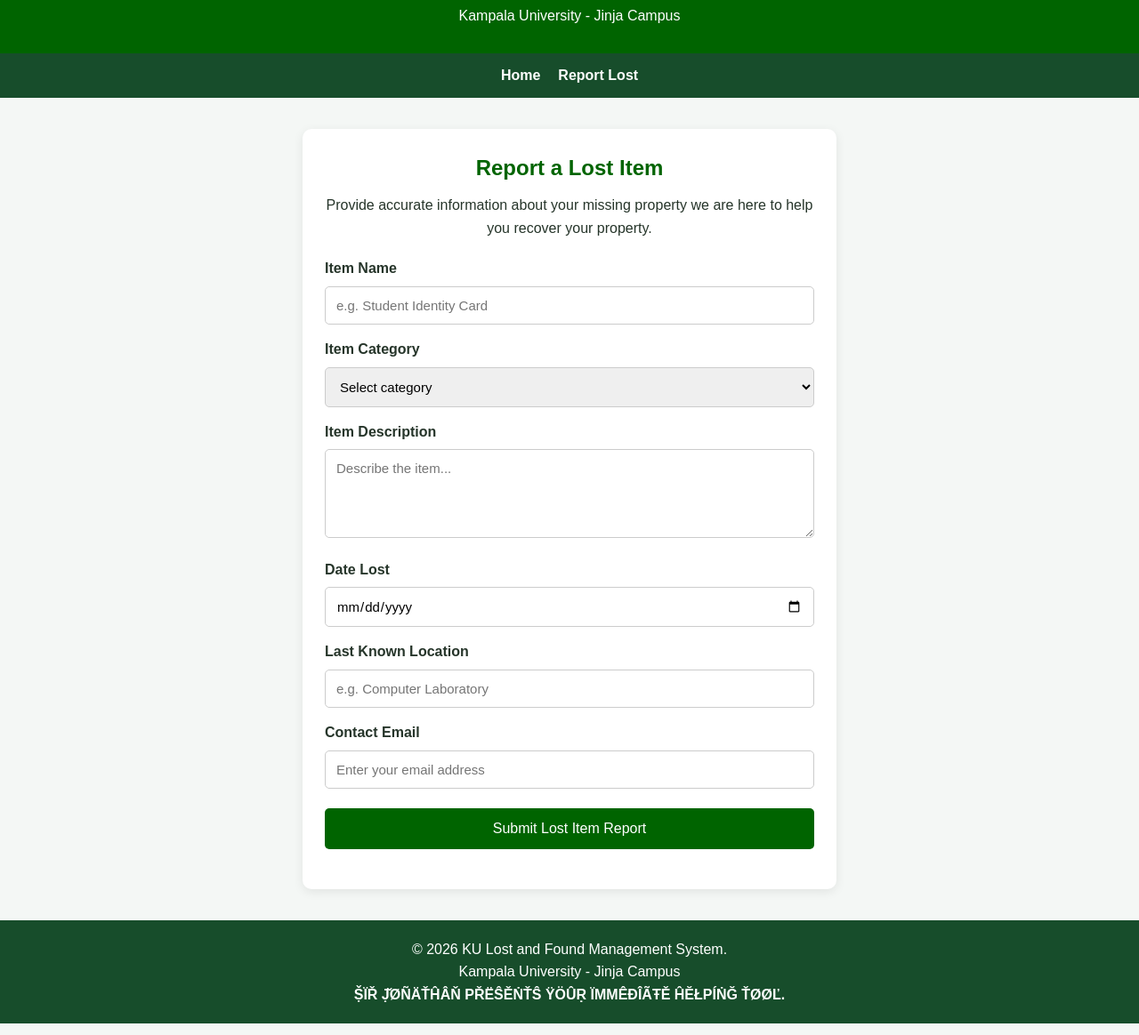
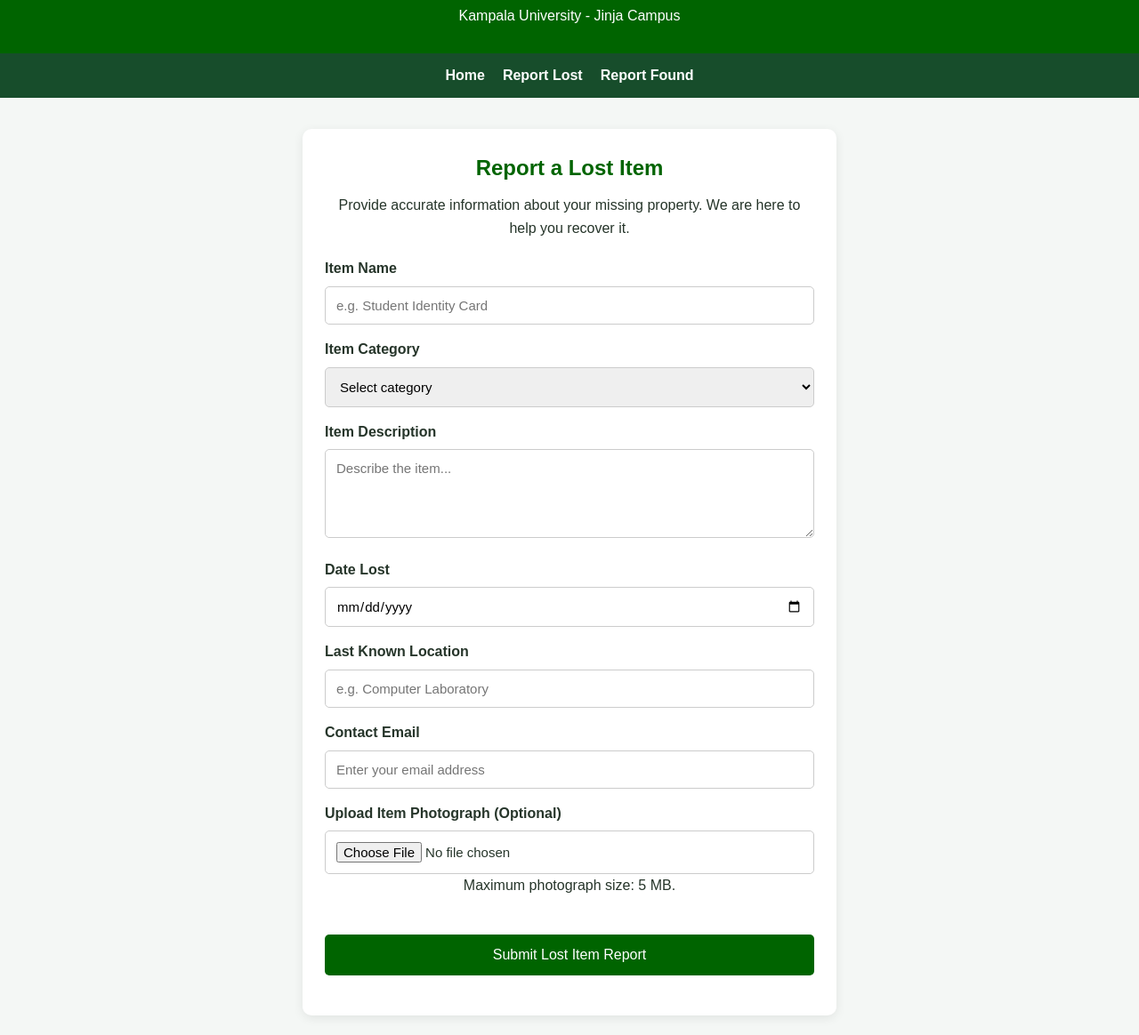
Before and after one commit to sirjonathan-pro/KU_LOST_-_FOUND, a plain HTML site: page report_lost.html in a window 1280 px wide. Shown: the part 136-1300 px from the top of the page at 89% size. Drawn offline with Linux system fonts and the light colour scheme.

Commit message:
Update title and navigation in report_lost.html

```diff
--- a/report_lost.html
+++ b/report_lost.html
@@ -4,34 +4,42 @@
 <head>
     <meta charset="UTF-8">
     <meta name="viewport" content="width=device-width, initial-scale=1.0">
-    <title>Report Lost Item | KU Lost and Found</title>
+    <title>Report Lost Item | KUJ Lost and Found</title>
     <link rel="stylesheet" href="styles.css">
 </head>
+
 <body>
 
 <header>
     <h1>KUJ Lost & Found</h1>
-      <img src ="kuj.png"
-        alt="kuj.png"
-        width="50">
+    <img src="kuj.png" alt="KUJ Logo" width="50">
     <p>Kampala University - Jinja Campus</p>
 </header>
 
 <nav>
     <a href="index.html">Home</a>
-        <a href="report-lost.html">Report Lost</a>
+    <a href="report_lost.html">Report Lost</a>
+    <a href="report_found.html">Report Found</a>
 </nav>
 
 <main class="form-container">
 
     <h2>Report a Lost Item</h2>
-        <p>Provide accurate information about your missing property we are here to help you recover your property.</p>
+
+    <p>
+        Provide accurate information about your missing property.
+        We are here to help you recover it.
+    </p>
 
     <form id="lostForm">
 
         <label for="itemName">Item Name</label>
-            <input type="text" id="itemName"
-                placeholder="e.g. Student Identity Card" required>
+        <input
+            type="text"
+            id="itemName"
+            placeholder="e.g. Student Identity Card"
+            required
+        >
 
         <label for="category">Item Category</label>
         <select id="category" required>
@@ -44,21 +52,53 @@
         </select>
 
         <label for="description">Item Description</label>
-            <textarea id="description"
-                placeholder="Describe the item..." required></textarea>
+        <textarea
+            id="description"
+            placeholder="Describe the item..."
+            required
+        ></textarea>
 
         <label for="dateLost">Date Lost</label>
         <input type="date" id="dateLost" required>
 
         <label for="location">Last Known Location</label>
-            <input type="text" id="location"
-                placeholder="e.g. Computer Laboratory" required>
+        <input
+            type="text"
+            id="location"
+            placeholder="e.g. Computer Laboratory"
+            required
+        >
 
         <label for="email">Contact Email</label>
-            <input type="email" id="email"
-                placeholder="Enter your email address" required>
+        <input
+            type="email"
+            id="email"
+            placeholder="Enter your email address"
+            required
+        >
 
-            <button type="submit">Submit Lost Item Report</button>
+        <!-- PHOTOGRAPH UPLOAD -->
+
+        <label for="itemPhoto">
+            Upload Item Photograph (Optional)
+        </label>
+
+        <input
+            type="file"
+            id="itemPhoto"
+            accept="image/jpeg,image/png,image/webp"
+            capture="environment"
+        >
+
+        <p>Maximum photograph size: 5 MB.</p>
+
+        <!-- IMAGE PREVIEW -->
+
+        <div id="photoPreview"></div>
+
+        <button type="submit">
+            Submit Lost Item Report
+        </button>
 
         <p id="formResult"></p>
 
@@ -67,9 +107,8 @@
 </main>
 
 <footer>
-        <p>&copy; 2026 KU Lost and Found Management System.</p>
+    <p>&copy; 2026 KUJ Lost and Found Management System.</p>
     <p>Kampala University - Jinja Campus</p>
-      <P><strong>Ṣ̌ÏŘ J̣̌ØÑÄŤĤÂŇ PŘËŜĚṄŤŜ ŸÖÛṚ ÏMMÊÐÎÃŦĚ ĤĔŁPÍṄĞ ŤØØĽ.</strong></P>
 </footer>
 
 <script type="module" src="script.js"></script>
```
Lines whose indentation alone changed are shown as unchanged.
